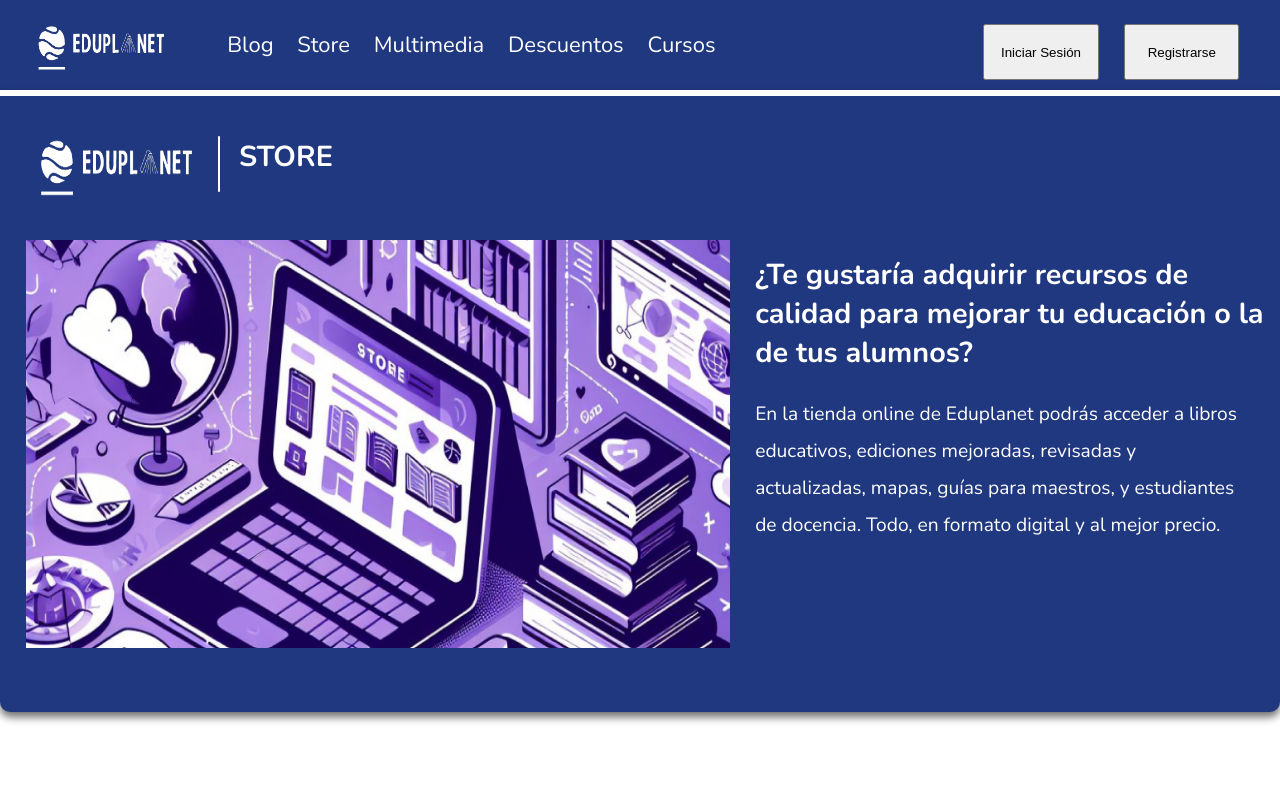
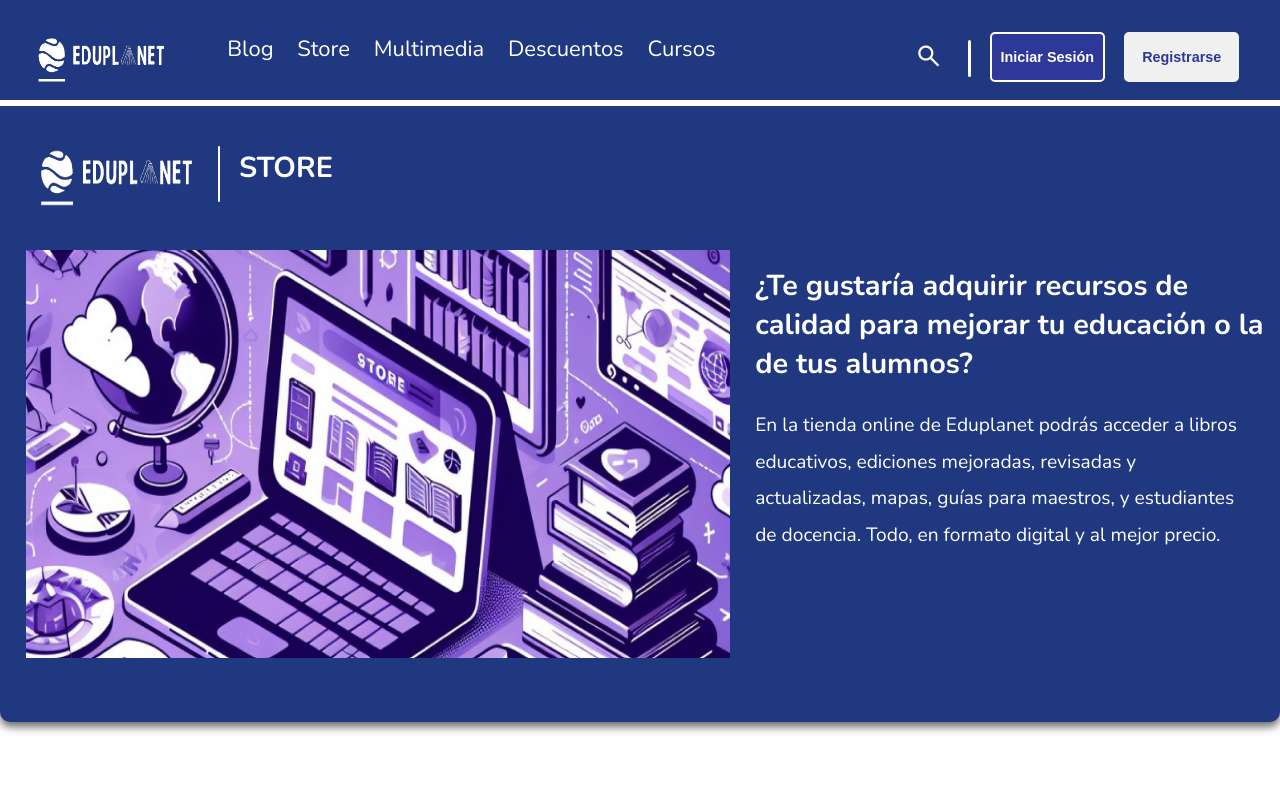
Before and after one commit to DiegoG0477/eduplanet-frontend, a Next.js app: page /store in a window 1280 px wide. Shown: the top 800 px of the page. Built offline with nearby package versions, Linux system fonts and the light colour scheme.

Commit message:
nav was added

```diff
--- a/src/app/store/layout.js
+++ b/src/app/store/layout.js
@@ -2,14 +2,20 @@
 import Nav from "@/components/organisms/Nav";
 import "../globals.css";
 import Script from "next/script";
+import Footer from "@/components/organisms/Footer";
 
 function StoreLayout({ children }) {
     return (
         <>
             <body>
-        <Nav/>
+                <Nav />
                 {children}
                 <Script src="https://unpkg.com/flickity@2/dist/flickity.pkgd.min.js" />
+                <Script
+                    src="https://kit.fontawesome.com/e020340de0.js"
+                    crossorigin="anonymous"
+                />
+                <Footer />
             </body>
         </>
     );
--- a/src/app/store/page.js
+++ b/src/app/store/page.js
@@ -3,6 +3,7 @@ import MainSectionBanner from "@/components/MainSectionBanner";
 import BannerImage from "@/public/assets/banner-store.png";
 import BooksCollection from "@/components/BooksCollection";
 import OffersSection from "@/components/OffersSection";
+import BooksLibrary from "@/components/organisms/BooksLibrary";
 
 export default function Store() {
     return (
@@ -18,6 +19,8 @@ export default function Store() {
             <BooksCollection collectionTitle="Lo mejor para Primaria" />
 
             <BooksCollection collectionTitle="Colección: Padres de Familia" />
+
+            <BooksLibrary />
         </>
     );
 }
--- a/src/components/OffersSection.jsx
+++ b/src/components/OffersSection.jsx
@@ -6,7 +6,7 @@ export default function OffersSection(props) {
       <div className="offersHead">
         <h2>ÚLTIMAS OFERTAS DESDE EL {props.discount}% DE DESCUENTO</h2>
       </div>
-      <div className="offersContent">
+      <div className="offers-content">
         <div className="carousel" data-flickity>
           <OfferCarouselCell />
           <OfferCarouselCell />
--- /dev/null
+++ b/src/components/atoms/LibraryCard.jsx
@@ -0,0 +1,9 @@
+import Img from "next/image";
+
+export default function LibraryCard(props) {
+    return (
+        <div className="library-card">
+            <Img src={props.image} className="library-card-image" />
+        </div>
+    );
+}
--- /dev/null
+++ b/src/components/organisms/BooksLibrary.jsx
@@ -0,0 +1,32 @@
+import Link from "next/link";
+import LibraryCard from "../atoms/LibraryCard";
+import BookImage from "@/public/assets/book-reference.png";
+
+export default function BooksLibrary() {
+    return (
+        <div className="library">
+            <div className="offers-content" style={{ marginTop: "5vh" }}>
+                <div className="collection-head">
+                    <h2 className="collection-title">Biblioteca Completa</h2>
+                    <Link href="/store">
+                        <h2 className="collection-title">
+                            Explorar{" "}
+                            <span className="material-symbols-outlined">
+                                arrow_forward_ios
+                            </span>
+                        </h2>
+                    </Link>
+                </div>
+
+                <div className="library-content">
+                    {/* Reemplazar por un mapeo de datos que contenga las 4 imagenes de la
+                pagina 1 de la biblioteca en mysql */}
+                    <LibraryCard image={BookImage} />
+                    <LibraryCard image={BookImage} />
+                    <LibraryCard image={BookImage} />
+                    <LibraryCard image={BookImage} />
+                </div>
+            </div>
+        </div>
+    );
+}
--- /dev/null
+++ b/src/components/organisms/Footer.jsx
@@ -0,0 +1,41 @@
+import eduplanetLogo from "@/public/assets/logo-png-w.png";
+import Img from "next/image";
+
+export default function Footer() {
+    return (
+        <footer>
+            <div className="top-footer-content">
+                <div className="footer-third-column">
+                    <Img
+                        src={eduplanetLogo}
+                        className="eduplanet-logo-footer"
+                        alt="Eduplanet Logo"
+                    />
+                    <p>
+                        Lorem ipsum dolor sit amet consectetur adipisicing elit.
+                        Quisquam, voluptates. Quaerat, voluptatum. Quisquam,
+                        voluptates. Quaerat, voluptatum.
+                    </p>
+                    <p>Nuestras Redes Sociales</p>
+                    <i className="fa-brands fa-instagram social-icon-footer"></i>
+                    <i className="fa-brands fa-facebook social-icon-footer"></i>
+                    <i className="fa-brands fa-youtube social-icon-footer"></i>
+                </div>
+
+                <div>
+                    <div className="footer-feature">
+                        <div className="feature-color-bar"></div> <p>Materiales</p>
+                    </div>
+                    <div className="footer-feature"></div>
+                    <div className="footer-feature"></div>
+                    <div className="footer-feature"></div>
+                    <div className="footer-feature"></div>
+                </div>
+
+                <div className="payment-methods">
+
+                </div>
+            </div>
+        </footer>
+    );
+}
--- a/src/components/organisms/Nav.jsx
+++ b/src/components/organisms/Nav.jsx
@@ -16,9 +16,10 @@ export default function Nav() {
             </div>
 
             <div className="auth-nav-section">
-                <button>Iniciar Sesión</button>
-                <button>Registrarse</button>
-
+                <span className="material-symbols-outlined">search</span>
+                <div className="line-up"></div>
+                <button className="login-button">Iniciar Sesión</button>
+                <button className="register-button">Registrarse</button>
             </div>
         </div>
     );
--- a/src/components/styles.css
+++ b/src/components/styles.css
@@ -2,21 +2,21 @@
 
 .nav{
   background-color: #203880;
-  padding-top: 2vh;
+  padding-top: 1.5vh;
   padding-bottom: 1vh;
   padding-left: 2vw;
   display: flex;
   justify-content: left;
-
 }
 
 .nav-logo{
+  padding-top: 2vh;
   height: 8vh;
   width: 11.7vw;
 }
 
 .nav-links ul{
-  margin-top: 1.7vh;
+  /* margin-top: 1.7vh; */
   list-style: none;
   font-size: 22px;
   color: white;
@@ -25,21 +25,47 @@
   width: 40vw;
 }
 
+.login-button{
+  color: white;
+  background: #2E3898;
+  border: 2px solid white;
+  border-radius: 5px;
+}
+
+.register-button{
+  color: #2E3898;
+  background: #F0F0F0;
+  border: 2px solid #F0F0F0;
+  border-radius: 5px;
+}
+
 .auth-nav-section{
-  margin-top: 1vh;
+  margin-top: 2.5vh;
   width: 40vw;
   display: flex;
   justify-content: right;
 }
 
 .auth-nav-section button{
-  margin-left: 2vw;
-  height: 7vh;
+  margin-left: 1.5vw;
+  height: 6.2vh;
   width: 9vw;
+  font-size: 0.9rem;
+  font-weight: 700;
+}
+
+.auth-nav-section span{
+  margin-top: 1.2vh;
+  margin-right: 1vw;
+  color: white;
+  font-size: 1.75rem;
+}
+
+.auth-nav-section .line-up{
+  height: 4.6vh;
 }
 
 .main-section-banner {
-  /* width: 100%; */
   border-top: 6px solid white;
   padding-top: 4vh;
   padding-left: 2vw;
@@ -237,7 +263,7 @@
   justify-content: center;
 }
 
-.offersContent{
+.offers-content{
   background: #F0F0F0;
   padding-top: 7vh;
   padding-left: 8.785vw;
@@ -254,4 +280,32 @@
   width: 38vw;
   display: flex;
   justify-content: space-around;
+
 }
+
+.library-content{
+  padding-top: 3vh;
+  display: flex;
+  justify-content: space-around;
+}
+
+.library-content Img{
+  width: 13vw;
+  height: 35vh;
+}
+
+.library .offers-content{
+  padding-bottom: 6vh;
+  margin-bottom: 5vh;
+}
+
+footer{
+  background: #203880;
+  padding-left: 10vw;
+  color: white;
+}
+
+.eduplanet-logo-footer{
+  width: 14vw;
+  height: 10vh;
+}
```
Also changed, not shown: src/app/layout.js (+5 -5 lines), src/components/BookCard.jsx (+6 -3 lines). Lines whose indentation alone changed are shown as unchanged.
